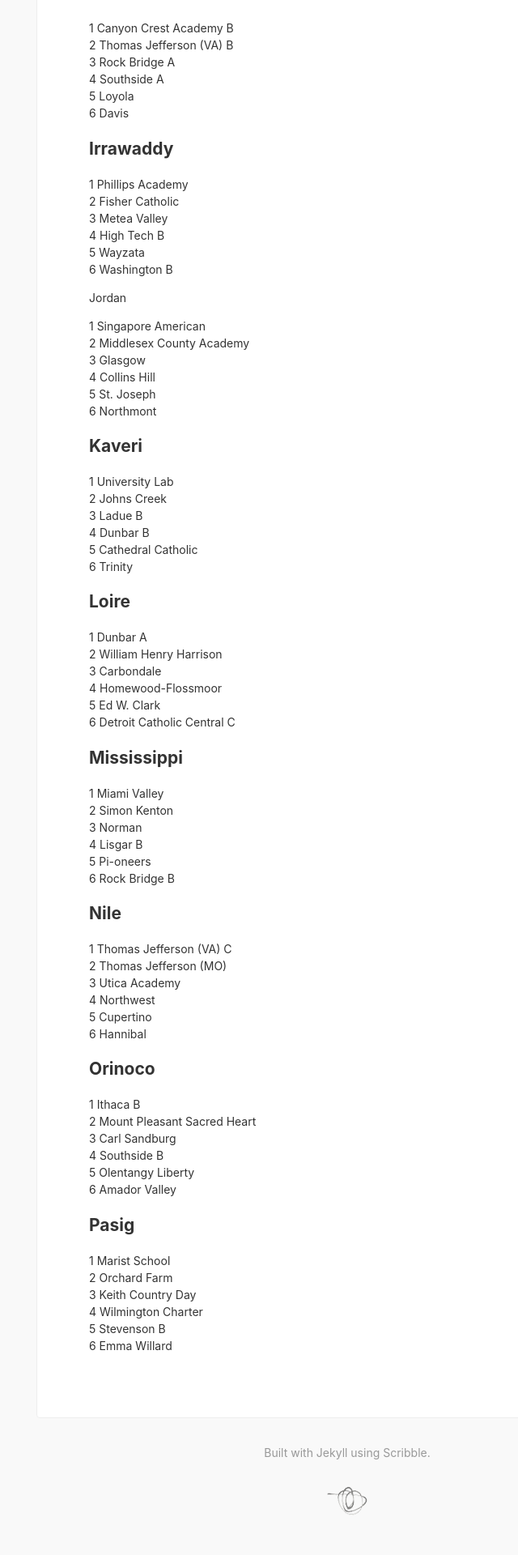
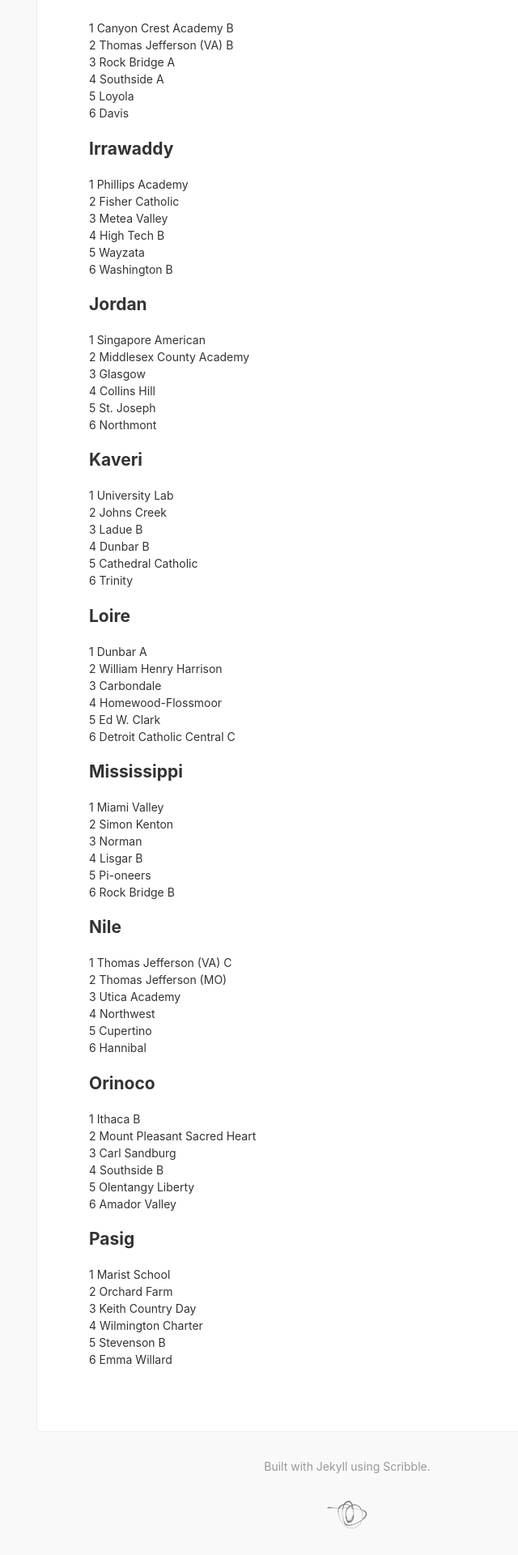
Before and after one commit to PACENSC/pacensc.github.io, a Jekyll site: the page built from playoff_seeds.md, in a window 1280 px wide. Shown: the part 1858-3778 px from the top of the page at 81% size, without its empty margins (211-851 px from the left). Built offline with Jekyll 4.4.1, drawn with Linux system fonts in a browser that asks for light colours; nearby versions of some CDN libraries; our own code applies the rules of GitHub Pages for plain Markdown files.

```diff
--- a/playoff_seeds.md
+++ b/playoff_seeds.md
@@ -79,7 +79,7 @@
 5 Wayzata
 6 Washington B
 
- Jordan
+## Jordan
 
 1 Singapore American
 2 Middlesex County Academy
```
